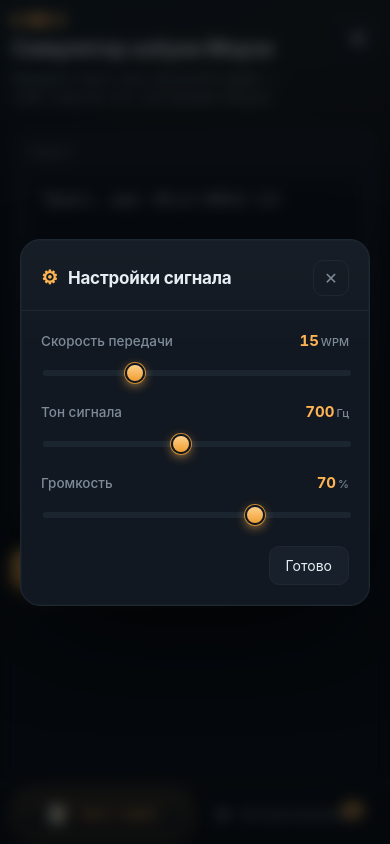
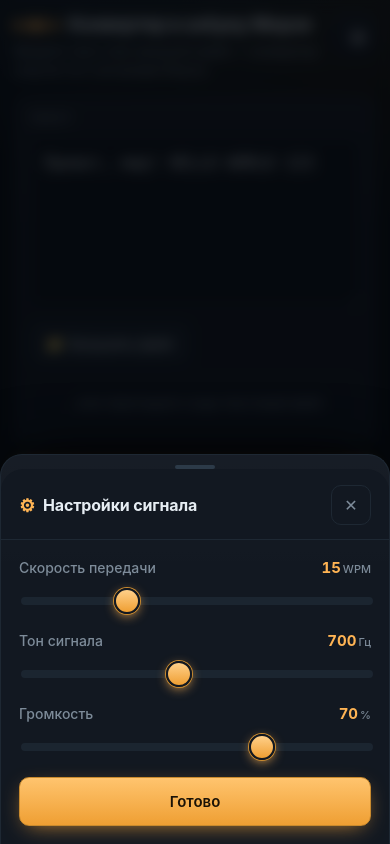
Before and after one commit to Dmitry-prg/ConvertToMorseCode, a plain HTML site: page index.html in a window 390 px wide. Both pictures are taken after a click on the button "Настройки сигнала". Drawn offline with Linux system fonts and the light colour scheme.

Commit message:
Update index.html

```diff
--- a/index.html
+++ b/index.html
@@ -2,8 +2,12 @@
 <html lang="ru">
 <head>
 <meta charset="UTF-8">
-<meta name="viewport" content="width=device-width, initial-scale=1.0">
-<title>Симулятор азбуки Морзе</title>
+<meta name="viewport" content="width=device-width, initial-scale=1.0, viewport-fit=cover, maximum-scale=5.0">
+<meta name="theme-color" content="#0a0e13">
+<meta name="apple-mobile-web-app-capable" content="yes">
+<meta name="apple-mobile-web-app-status-bar-style" content="black-translucent">
+<meta name="format-detection" content="telephone=no">
+<title>Конвертер в азбуку Морзе</title>
 <style>
   :root {
     --bg: #0a0e13;
@@ -16,105 +20,145 @@
     --accent-2: #ffd08a;
     --accent-dim: #7a5620;
     --green: #4ade80;
+    --safe-top: env(safe-area-inset-top, 0px);
+    --safe-bottom: env(safe-area-inset-bottom, 0px);
+    --safe-left: env(safe-area-inset-left, 0px);
+    --safe-right: env(safe-area-inset-right, 0px);
   }
 
-  * { box-sizing: border-box; }
+  * {
+    box-sizing: border-box;
+    -webkit-tap-highlight-color: transparent;
+  }
 
-  html, body { height: 100%; }
+  html { height: 100%; }
 
   body {
     margin: 0;
     min-height: 100vh;
-    padding: 22px 16px 110px;
+    min-height: 100dvh;
+    padding:
+      calc(14px + var(--safe-top))
+      calc(14px + var(--safe-right))
+      calc(96px + var(--safe-bottom))
+      calc(14px + var(--safe-left));
     background:
-      radial-gradient(1100px 520px at 15% -12%, #17242f 0%, transparent 62%),
-      radial-gradient(900px 500px at 95% 0%, #1d1a12 0%, transparent 55%),
+      radial-gradient(900px 420px at 15% -12%, #17242f 0%, transparent 62%),
+      radial-gradient(700px 400px at 95% 0%, #1d1a12 0%, transparent 55%),
       var(--bg);
+    background-attachment: fixed;
     color: var(--text);
     font-family: -apple-system, BlinkMacSystemFont, "Segoe UI", Roboto, "Helvetica Neue", Arial, sans-serif;
     -webkit-font-smoothing: antialiased;
+    text-rendering: optimizeLegibility;
+    overscroll-behavior-y: none;
   }
 
   .wrap { max-width: 1180px; margin: 0 auto; }
 
   /* ---------- Header ---------- */
   header {
-    margin-bottom: 22px;
+    margin-bottom: 16px;
     display: flex;
     align-items: flex-start;
     justify-content: space-between;
-    gap: 16px;
+    gap: 12px;
   }
-  header > div { min-width: 0; }
+  header > div { min-width: 0; flex: 1; }
 
   h1 {
-    margin: 0 0 8px;
-    font-size: clamp(21px, 3.2vw, 30px);
+    margin: 0 0 6px;
+    font-size: clamp(18px, 4.8vw, 28px);
     letter-spacing: -0.02em;
     display: flex;
     align-items: center;
-    gap: 12px;
+    gap: 10px;
     font-weight: 700;
-    flex-wrap: wrap;
+    line-height: 1.2;
   }
 
-  h1 .sig { display: inline-flex; align-items: center; gap: 6px; }
+  h1 .sig {
+    display: inline-flex;
+    align-items: center;
+    gap: 5px;
+    flex-shrink: 0;
+  }
   h1 .sig i {
     display: block;
     background: var(--accent);
     border-radius: 3px;
-    box-shadow: 0 0 14px rgba(255, 180, 84, .55);
+    box-shadow: 0 0 12px rgba(255, 180, 84, .55);
   }
-  h1 .sig i.dot { width: 8px; height: 8px; }
-  h1 .sig i.dash { width: 24px; height: 8px; }
+  h1 .sig i.dot { width: 7px; height: 7px; }
+  h1 .sig i.dash { width: 20px; height: 7px; }
 
-  .sub { margin: 0; color: var(--muted); font-size: 15px; }
+  .sub {
+    margin: 0;
+    color: var(--muted);
+    font-size: 13px;
+    line-height: 1.45;
+  }
+  @media (min-width: 640px) {
+    .sub { font-size: 15px; }
+    h1 { margin-bottom: 8px; }
+  }
 
   .icon-btn {
     flex: 0 0 auto;
-    width: 46px;
-    height: 46px;
+    width: 44px;
+    height: 44px;
     display: grid;
     place-items: center;
     font-size: 20px;
-    border-radius: 13px;
+    border-radius: 12px;
     border: 1px solid var(--border);
     background: linear-gradient(180deg, rgba(255,255,255,.03), transparent), var(--panel);
     color: var(--text);
     cursor: pointer;
-    transition: .15s;
+    transition: transform .15s, border-color .15s, color .15s;
+    touch-action: manipulation;
   }
+  .icon-btn:active {
+    transform: scale(.92);
+    border-color: var(--accent-dim);
+    color: var(--accent);
+  }
+  @media (hover: hover) {
     .icon-btn:hover {
       border-color: var(--accent-dim);
       color: var(--accent);
       transform: rotate(35deg);
     }
-  .icon-btn:active { transform: rotate(35deg) scale(.95); }
+  }
 
   /* ---------- Pages ---------- */
   .page {
     display: flex;
     flex-direction: column;
-    gap: 18px;
-    animation: pageIn .3s ease;
+    gap: 14px;
+    animation: pageIn .28s ease;
   }
   .page[hidden] { display: none; }
 
   @keyframes pageIn {
-    from { opacity: 0; transform: translateY(8px); }
+    from { opacity: 0; transform: translateY(6px); }
     to   { opacity: 1; transform: none; }
   }
 
   .card {
     background: linear-gradient(180deg, rgba(255,255,255,.018), transparent 40%), var(--panel);
     border: 1px solid var(--border);
-    border-radius: 16px;
-    padding: 18px;
+    border-radius: 14px;
+    padding: 14px;
+  }
+  @media (min-width: 640px) {
+    .page { gap: 18px; }
+    .card { border-radius: 16px; padding: 18px; }
   }
 
   .card h2 {
-    margin: 0 0 14px;
-    font-size: 12px;
+    margin: 0 0 12px;
+    font-size: 11px;
     letter-spacing: .14em;
     text-transform: uppercase;
     color: var(--muted);
@@ -124,33 +168,37 @@
   /* ---------- Textarea ---------- */
   textarea {
     width: 100%;
-    min-height: 220px;
+    min-height: 170px;
     background: var(--panel-2);
     border: 1px solid var(--border);
     border-radius: 11px;
     color: var(--text);
-    padding: 13px 15px;
+    padding: 12px 14px;
     font-family: ui-monospace, "SF Mono", Menlo, Consolas, monospace;
-    font-size: 14px;
-    line-height: 1.65;
+    font-size: 16px; /* предотвращает зум на iOS */
+    line-height: 1.6;
     resize: vertical;
     outline: none;
     transition: border-color .15s, box-shadow .15s;
+    touch-action: manipulation;
   }
   textarea:focus {
     border-color: var(--accent-dim);
     box-shadow: 0 0 0 3px rgba(255, 180, 84, .09);
   }
   textarea::placeholder { color: #55636f; }
+  @media (min-width: 640px) {
+    textarea { min-height: 200px; font-size: 14px; }
+  }
 
   .row {
     display: flex;
     flex-wrap: wrap;
-    gap: 10px;
+    gap: 8px;
     align-items: center;
-    margin-top: 12px;
+    margin-top: 10px;
   }
-  .row.buttons { margin-top: 16px; }
+  .row.buttons { margin-top: 14px; }
 
   button {
     font: inherit;
@@ -158,15 +206,24 @@
     border: 1px solid var(--border);
     background: #18212b;
     color: var(--text);
-    padding: 10px 16px;
+    padding: 11px 16px;
     border-radius: 10px;
     cursor: pointer;
     transition: background .15s, border-color .15s, transform .08s, filter .15s, opacity .15s;
     white-space: nowrap;
+    min-height: 44px;
+    touch-action: manipulation;
+    user-select: none;
+    -webkit-user-select: none;
   }
+  button:active:not(:disabled) {
+    transform: scale(.97);
+    background: #1f2b38;
+  }
+  button:disabled { opacity: .38; cursor: not-allowed; }
+  @media (hover: hover) {
     button:hover:not(:disabled) { background: #1f2b38; border-color: #2d3d4c; }
-  button:active:not(:disabled) { transform: translateY(1px); }
-  button:disabled { opacity: .38; cursor: not-allowed; }
+  }
 
   button.primary {
     background: linear-gradient(180deg, #ffc46e, #ef9f33);
@@ -175,29 +232,49 @@
     font-weight: 650;
     box-shadow: 0 6px 22px -8px rgba(255, 170, 60, .8);
   }
+  button.primary:active:not(:disabled) {
+    filter: brightness(.95);
+    background: linear-gradient(180deg, #ffc46e, #ef9f33);
+  }
+  @media (hover: hover) {
     button.primary:hover:not(:disabled) { filter: brightness(1.07); }
+  }
 
   button.ghost {
     background: transparent;
     border-color: #22303c;
     color: var(--muted);
   }
+  button.ghost:active:not(:disabled) {
+    color: var(--text);
+    border-color: #33465a;
+    background: rgba(255,255,255,.03);
+  }
+  @media (hover: hover) {
     button.ghost:hover:not(:disabled) { color: var(--text); border-color: #33465a; background: rgba(255,255,255,.03); }
+  }
 
   .next-btn {
-    align-self: flex-start;
-    margin-top: 4px;
+    align-self: stretch;
+    margin-top: 2px;
+    width: 100%;
+    padding: 14px 18px;
+    font-size: 15px;
+  }
+  @media (min-width: 640px) {
+    .next-btn { align-self: flex-start; width: auto; }
   }
 
   .dropzone {
-    margin-top: 12px;
+    margin-top: 10px;
     border: 1.5px dashed #26333f;
     border-radius: 11px;
-    padding: 16px;
+    padding: 18px 14px;
     text-align: center;
     color: var(--muted);
     font-size: 13px;
     transition: .15s;
+    line-height: 1.4;
   }
   .dropzone.hover {
     border-color: var(--accent);
@@ -206,39 +283,50 @@
   }
 
   .muted { color: var(--muted); }
-  .small { font-size: 12.5px; }
+  .small { font-size: 12px; }
 
   /* ---------- Current symbol ---------- */
   .current {
     display: flex;
     align-items: center;
     justify-content: center;
-    gap: 22px;
-    min-height: 92px;
+    gap: 16px;
+    min-height: 84px;
     background: var(--panel-2);
     border: 1px solid var(--border);
-    border-radius: 13px;
-    padding: 14px 20px;
+    border-radius: 12px;
+    padding: 14px 16px;
     overflow: hidden;
   }
-  .current .idle { color: #4d5b68; font-size: 14px; letter-spacing: .05em; }
+  .current .idle {
+    color: #4d5b68;
+    font-size: 13.5px;
+    letter-spacing: .04em;
+    text-align: center;
+  }
 
   .cur-letter {
-    font-size: 38px;
+    font-size: 34px;
     font-weight: 700;
     color: var(--accent);
-    min-width: 46px;
+    min-width: 42px;
     text-align: center;
     line-height: 1;
     text-shadow: 0 0 26px rgba(255, 180, 84, .35);
   }
   .cur-morse {
     display: flex;
-    gap: 10px;
+    gap: 8px;
     font-family: ui-monospace, "SF Mono", Menlo, Consolas, monospace;
-    font-size: 30px;
+    font-size: 26px;
     line-height: 1;
   }
+  @media (min-width: 640px) {
+    .current { gap: 22px; min-height: 92px; padding: 14px 20px; }
+    .cur-letter { font-size: 38px; min-width: 46px; }
+    .cur-morse { gap: 10px; font-size: 30px; }
+  }
+
   .sym { color: #2c3844; transition: color .05s, transform .05s, text-shadow .05s; }
   .sym.past { color: #65798a; }
   .sym.on {
@@ -253,7 +341,7 @@
     background: #18212b;
     border-radius: 99px;
     overflow: hidden;
-    margin-top: 14px;
+    margin-top: 12px;
   }
   .progress > div {
     height: 100%;
@@ -261,9 +349,16 @@
     background: linear-gradient(90deg, #ef9f33, var(--accent-2));
     border-radius: 99px;
     box-shadow: 0 0 12px rgba(255, 180, 84, .5);
+    transition: width .1s linear;
   }
 
-  .status { margin-top: 12px; font-size: 13px; color: var(--muted); min-height: 18px; }
+  .status {
+    margin-top: 10px;
+    font-size: 12.5px;
+    color: var(--muted);
+    min-height: 16px;
+    line-height: 1.45;
+  }
   .status.ok { color: var(--green); }
   .status.warn { color: #f0b429; }
   .status.err { color: #f87171; }
@@ -272,32 +367,45 @@
   #display {
     display: flex;
     flex-wrap: wrap;
-    gap: 4px;
-    max-height: 360px;
+    gap: 3px;
+    max-height: 320px;
     overflow-y: auto;
-    padding: 10px;
+    padding: 8px;
     background: var(--panel-2);
     border: 1px solid var(--border);
     border-radius: 11px;
     font-family: ui-monospace, "SF Mono", Menlo, Consolas, monospace;
     scrollbar-width: thin;
     scrollbar-color: #2a3743 transparent;
+    -webkit-overflow-scrolling: touch;
   }
-  #display::-webkit-scrollbar { width: 8px; }
+  #display::-webkit-scrollbar { width: 6px; }
   #display::-webkit-scrollbar-thumb { background: #2a3743; border-radius: 4px; }
 
   .ch {
     display: flex;
     flex-direction: column;
     align-items: center;
-    min-width: 24px;
-    padding: 5px 4px;
-    border-radius: 7px;
+    min-width: 22px;
+    padding: 4px 3px;
+    border-radius: 6px;
     border: 1px solid transparent;
     transition: background .09s, color .09s, border-color .09s;
   }
-  .ch .ltr { font-size: 15px; font-weight: 650; line-height: 1.2; }
-  .ch .mor { font-size: 11px; color: var(--muted); letter-spacing: 1.5px; line-height: 1.3; margin-top: 2px; }
+  .ch .ltr { font-size: 14px; font-weight: 650; line-height: 1.2; }
+  .ch .mor {
+    font-size: 10px;
+    color: var(--muted);
+    letter-spacing: 1.2px;
+    line-height: 1.3;
+    margin-top: 2px;
+  }
+  @media (min-width: 640px) {
+    #display { gap: 4px; max-height: 360px; padding: 10px; }
+    .ch { min-width: 24px; padding: 5px 4px; }
+    .ch .ltr { font-size: 15px; }
+    .ch .mor { font-size: 11px; letter-spacing: 1.5px; }
+  }
 
   .ch.active {
     background: var(--accent);
@@ -306,23 +414,24 @@
   }
   .ch.active .ltr, .ch.active .mor { color: #1a1206; }
 
-  .ch.space { min-width: 12px; }
+  .ch.space { min-width: 10px; }
   .ch.unknown { opacity: .4; }
   .ch.unknown .mor { color: #f87171; }
 
-  #note { margin-top: 10px; min-height: 16px; }
+  #note { margin-top: 8px; min-height: 14px; line-height: 1.45; }
 
   /* ---------- Bottom tabs ---------- */
   .tabs-bar {
     position: fixed;
     left: 0; right: 0; bottom: 0;
-    display: grid;
-    grid-template-columns: 1fr 1fr;
-    gap: 10px;
-    padding: 10px 16px calc(10px + env(safe-area-inset-bottom, 0px));
-    background: rgba(10, 14, 19, .82);
-    backdrop-filter: blur(18px);
-    -webkit-backdrop-filter: blur(18px);
+    padding:
+      8px
+      calc(12px + var(--safe-right))
+      calc(8px + var(--safe-bottom))
+      calc(12px + var(--safe-left));
+    background: rgba(10, 14, 19, .88);
+    backdrop-filter: blur(20px) saturate(180%);
+    -webkit-backdrop-filter: blur(20px) saturate(180%);
     border-top: 1px solid var(--border);
     z-index: 40;
   }
@@ -334,31 +443,36 @@
     background: linear-gradient(90deg, transparent, rgba(255,180,84,.25), transparent);
   }
   .tabs-inner {
-    grid-column: 1 / -1;
     max-width: 640px;
     margin: 0 auto;
-    width: 100%;
     display: grid;
     grid-template-columns: 1fr 1fr;
-    gap: 10px;
+    gap: 8px;
   }
   .tab {
     display: flex;
     align-items: center;
     justify-content: center;
-    gap: 9px;
-    padding: 12px 14px;
-    font-size: 14px;
+    gap: 8px;
+    padding: 12px 12px;
+    min-height: 52px;
+    font-size: 13.5px;
     font-weight: 550;
-    border-radius: 13px;
+    border-radius: 12px;
     border: 1px solid transparent;
     background: transparent;
     color: var(--muted);
     cursor: pointer;
-    transition: .18s;
+    transition: background .18s, color .18s, border-color .18s;
     position: relative;
+    touch-action: manipulation;
+    user-select: none;
+    -webkit-user-select: none;
   }
+  .tab:active:not(.active) { background: rgba(255,255,255,.05); }
+  @media (hover: hover) {
     .tab:hover:not(.active) { background: rgba(255,255,255,.04); color: var(--text); }
+  }
   .tab.active {
     background: linear-gradient(180deg, rgba(255,196,110,.16), rgba(255,180,84,.05));
     border-color: rgba(255,180,84,.4);
@@ -368,27 +482,32 @@
   .tab .tab-icon { font-size: 16px; line-height: 1; }
   .tab .tab-badge {
     position: absolute;
-    top: 7px;
-    right: 10px;
-    font-size: 10px;
-    padding: 2px 6px;
-    border-radius: 99px;
+    top: 6px;
+    right: 8px;
+    width: 8px;
+    height: 8px;
+    border-radius: 50%;
     background: var(--accent);
-    color: #1a1206;
-    font-weight: 700;
+    box-shadow: 0 0 8px rgba(255,180,84,.9);
     display: none;
   }
-  .tab.has-content .tab-badge { display: inline-block; }
+  .tab.has-content .tab-badge { display: block; }
+
+  @media (min-width: 640px) {
+    .tabs-bar { padding: 10px calc(16px + var(--safe-right)) calc(10px + var(--safe-bottom)) calc(16px + var(--safe-left)); }
+    .tabs-inner { gap: 10px; }
+    .tab { padding: 12px 14px; font-size: 14px; }
+  }
 
   /* ---------- Modal ---------- */
   .modal-overlay {
     position: fixed;
     inset: 0;
     display: none;
-    align-items: center;
+    align-items: flex-end;
     justify-content: center;
-    padding: 20px;
-    background: rgba(3, 6, 10, .68);
+    padding: 0;
+    background: rgba(3, 6, 10, .72);
     backdrop-filter: blur(7px);
     -webkit-backdrop-filter: blur(7px);
     z-index: 100;
@@ -400,18 +519,49 @@
   @keyframes fadeIn { from { opacity: 0; } to { opacity: 1; } }
 
   .modal {
-    width: min(470px, 100%);
-    max-height: 88vh;
+    width: 100%;
+    max-height: 88dvh;
     overflow-y: auto;
     background: linear-gradient(180deg, rgba(255,255,255,.025), transparent 30%), var(--panel);
     border: 1px solid var(--border);
+    border-bottom: none;
+    border-radius: 22px 22px 0 0;
+    box-shadow: 0 -20px 60px -20px rgba(0,0,0,.9);
+    animation: modalUp .28s cubic-bezier(.2,.85,.3,1);
+    padding-bottom: var(--safe-bottom);
+    -webkit-overflow-scrolling: touch;
+  }
+  @keyframes modalUp {
+    from { opacity: 0; transform: translateY(40px); }
+    to   { opacity: 1; transform: none; }
+  }
+
+  /* ручка для свайпа */
+  .modal::before {
+    content: "";
+    display: block;
+    width: 40px;
+    height: 4px;
+    background: #2c3a48;
+    border-radius: 99px;
+    margin: 10px auto 0;
+  }
+
+  @media (min-width: 640px) {
+    .modal-overlay { align-items: center; padding: 20px; }
+    .modal {
+      width: min(470px, 100%);
+      max-height: 88vh;
       border-radius: 20px;
-    box-shadow: 0 40px 100px -30px rgba(0,0,0,.85), 0 0 0 1px rgba(255,255,255,.02) inset;
+      border-bottom: 1px solid var(--border);
       animation: modalIn .26s cubic-bezier(.2,.85,.3,1);
+      padding-bottom: 0;
     }
+    .modal::before { display: none; }
     @keyframes modalIn {
       from { opacity: 0; transform: translateY(18px) scale(.97); }
       to   { opacity: 1; transform: none; }
+    }
   }
 
   .modal-header {
@@ -419,23 +569,28 @@
     align-items: center;
     justify-content: space-between;
     gap: 12px;
-    padding: 20px 20px 14px;
+    padding: 16px 18px 14px;
     border-bottom: 1px solid var(--border);
+    position: sticky;
+    top: 0;
+    background: var(--panel);
+    z-index: 2;
+    border-radius: 22px 22px 0 0;
   }
   .modal-header h3 {
     margin: 0;
-    font-size: 17px;
+    font-size: 16px;
     font-weight: 650;
     letter-spacing: -.01em;
     display: flex;
     align-items: center;
-    gap: 10px;
+    gap: 8px;
   }
-  .modal-header h3 span { color: var(--accent); font-size: 19px; }
+  .modal-header h3 span { color: var(--accent); font-size: 18px; }
 
   .close-btn {
-    width: 36px;
-    height: 36px;
+    width: 40px;
+    height: 40px;
     padding: 0;
     display: grid;
     place-items: center;
@@ -445,10 +600,14 @@
     border: 1px solid var(--border);
     color: var(--muted);
     flex: 0 0 auto;
+    min-height: 40px;
   }
+  .close-btn:active { color: var(--text); background: #1c2530; }
+  @media (hover: hover) {
     .close-btn:hover { color: var(--text); background: #1c2530; border-color: #2c3a48; }
+  }
 
-  .modal-body { padding: 20px; }
+  .modal-body { padding: 18px; }
 
   .ctrl { margin-bottom: 22px; }
   .ctrl:last-child { margin-bottom: 4px; }
@@ -457,10 +616,11 @@
     display: flex;
     justify-content: space-between;
     align-items: baseline;
-    margin-bottom: 10px;
+    margin-bottom: 12px;
+    gap: 10px;
   }
   .ctrl-head label {
-    font-size: 13.5px;
+    font-size: 14px;
     color: var(--muted);
     font-weight: 500;
   }
@@ -469,33 +629,36 @@
     font-weight: 700;
     color: var(--accent);
     font-variant-numeric: tabular-nums;
+    white-space: nowrap;
   }
   .ctrl-head .val small { font-size: 11px; color: var(--muted); font-weight: 500; margin-left: 2px; }
 
   input[type="range"] {
     width: 100%;
-    height: 6px;
+    height: 8px;
     -webkit-appearance: none;
     appearance: none;
     background: #1b2530;
     border-radius: 99px;
     outline: none;
     cursor: pointer;
+    touch-action: manipulation;
   }
   input[type="range"]::-webkit-slider-thumb {
     -webkit-appearance: none;
-    width: 20px;
-    height: 20px;
+    width: 26px;
+    height: 26px;
     border-radius: 50%;
     background: linear-gradient(180deg, #ffd08a, #ef9f33);
     border: 2px solid #121821;
     box-shadow: 0 0 0 1px #c98a2e, 0 3px 12px -2px rgba(255,180,84,.9);
     transition: transform .12s;
+    cursor: pointer;
   }
-  input[type="range"]::-webkit-slider-thumb:hover { transform: scale(1.12); }
+  input[type="range"]:active::-webkit-slider-thumb { transform: scale(1.15); }
   input[type="range"]::-moz-range-thumb {
-    width: 18px;
-    height: 18px;
+    width: 24px;
+    height: 24px;
     border-radius: 50%;
     background: linear-gradient(180deg, #ffd08a, #ef9f33);
     border: 2px solid #121821;
@@ -506,14 +669,40 @@
   .modal-foot {
     display: flex;
     gap: 10px;
-    justify-content: flex-end;
-    padding: 0 20px 20px;
+    justify-content: stretch;
+    padding: 0 18px 18px;
+  }
+  .modal-foot button {
+    flex: 1;
+    padding: 14px;
+    font-size: 15px;
+    font-weight: 600;
+  }
+  @media (min-width: 640px) {
+    .modal-foot { justify-content: flex-end; padding: 0 20px 20px; }
+    .modal-foot button { flex: 0 0 auto; padding: 10px 24px; font-size: 14px; }
   }
 
-  @media (max-width: 640px) {
-    body { padding: 16px 12px 108px; }
-    .card { padding: 15px; }
-    .tab { font-size: 13px; padding: 11px 10px; }
+  /* ---------- Улучшение на очень узких экранах ---------- */
+  @media (max-width: 360px) {
+    h1 { font-size: 17px; gap: 8px; }
+    h1 .sig i.dash { width: 16px; }
+    .sub { font-size: 12px; }
+    .card { padding: 12px; }
+    textarea { min-height: 150px; padding: 11px 12px; }
+    .cur-letter { font-size: 30px; min-width: 36px; }
+    .cur-morse { font-size: 22px; gap: 6px; }
+    .tab { font-size: 12.5px; padding: 11px 8px; gap: 6px; }
+    .tab .tab-icon { font-size: 14px; }
+    #display { max-height: 280px; }
+  }
+
+  /* уменьшение анимаций для пользователей, которые их отключили */
+  @media (prefers-reduced-motion: reduce) {
+    *, *::before, *::after {
+      animation-duration: .001ms !important;
+      transition-duration: .001ms !important;
+    }
   }
 </style>
 </head>
@@ -524,9 +713,9 @@
     <div>
       <h1>
         <span class="sig"><i class="dot"></i><i class="dash"></i><i class="dot"></i></span>
-        Симулятор азбуки Морзе
+        Конвертер в азбуку Морзе
       </h1>
-      <p class="sub">Введите текст или загрузите файл — сайт озвучит его сигналами Морзе.</p>
+      <p class="sub">Введите текст или загрузите файл — конвертер озвучит его сигналами Морзе.</p>
     </div>
     <button class="icon-btn" id="settingsBtn" title="Настройки сигнала" aria-label="Настройки сигнала">⚙</button>
   </header>
@@ -535,7 +724,7 @@
   <section class="page" id="page-input">
     <div class="card">
       <h2>Текст</h2>
-      <textarea id="text" spellcheck="false" placeholder="Введите текст на русском или английском…">Привет, мир! HELLO WORLD 123</textarea>
+      <textarea id="text" spellcheck="false" autocapitalize="sentences" autocomplete="off" placeholder="Введите текст на русском или английском…">Привет, мир! HELLO WORLD 123</textarea>
 
       <div class="row">
         <button id="fileBtn">📁 Загрузить файл</button>
@@ -588,14 +777,14 @@
     <button class="tab" data-tab="play">
       <span class="tab-icon">▶</span>
       <span>Воспроизведение</span>
-      <span class="tab-badge" id="tabBadge">●</span>
+      <span class="tab-badge" id="tabBadge"></span>
     </button>
   </div>
 </nav>
 
 <!-- ============ МОДАЛЬНОЕ ОКНО НАСТРОЕК ============ -->
 <div class="modal-overlay" id="settingsModal" role="dialog" aria-modal="true" aria-labelledby="settingsTitle">
-  <div class="modal">
+  <div class="modal" id="settingsModalBox">
     <div class="modal-header">
       <h3 id="settingsTitle"><span>⚙</span> Настройки сигнала</h3>
       <button class="close-btn" id="closeSettings" aria-label="Закрыть">✕</button>
@@ -628,7 +817,7 @@
     </div>
 
     <div class="modal-foot">
-      <button id="closeSettings2">Готово</button>
+      <button id="closeSettings2" class="primary">Готово</button>
     </div>
   </div>
 </div>
@@ -727,7 +916,7 @@ const state = {
 const getWpm  = () => +els.wpm.value;
 const getFreq = () => +els.freq.value;
 const getVol  = () => (+els.vol.value) / 100;
-const getUnit = () => 1.2 / getWpm();   // длительность точки, сек
+const getUnit = () => 1.2 / getWpm();
 
 /* ============================================================
    Текст → символы
@@ -767,13 +956,13 @@ function buildEvents(chars, unit) {
 
   for (const c of chars) {
     if (c.kind === 'space') {
-      t += 7 * unit;          // межсловный интервал
+      t += 7 * unit;
       prevWasChar = false;
       continue;
     }
     if (c.kind === 'unknown') continue;
 
-    if (prevWasChar) t += 3 * unit;   // межсимвольный интервал
+    if (prevWasChar) t += 3 * unit;
 
     for (let j = 0; j < c.morse.length; j++) {
       const sym = c.morse[j];
@@ -789,7 +978,7 @@ function buildEvents(chars, unit) {
       });
 
       t += dur;
-      if (j < c.morse.length - 1) t += unit;   // интервал внутри символа
+      if (j < c.morse.length - 1) t += unit;
     }
 
     prevWasChar = true;
@@ -799,7 +988,7 @@ function buildEvents(chars, unit) {
 }
 
 /* ============================================================
-   Web Audio — планирование сигналов
+   Web Audio
    ============================================================ */
 function scheduleEvents(ctx, events, freq, volume, t0) {
   const osc = ctx.createOscillator();
@@ -1063,7 +1252,6 @@ function renderDisplay() {
   }
   els.note.textContent = notes.join(' ');
 
-  // индикатор на вкладке "Воспроизведение"
   const hasContent = chars.some(c => c.kind === 'char');
   document.querySelector('[data-tab="play"]').classList.toggle('has-content', hasContent);
 }
@@ -1306,7 +1494,6 @@ els.dropzone.addEventListener('drop', e => {
   loadFile(file);
 });
 
-// Блокируем открытие файла браузером при промахе мимо зоны
 window.addEventListener('dragover', e => e.preventDefault());
 window.addEventListener('drop', e => e.preventDefault());
 
```
Lines whose indentation alone changed are shown as unchanged.
